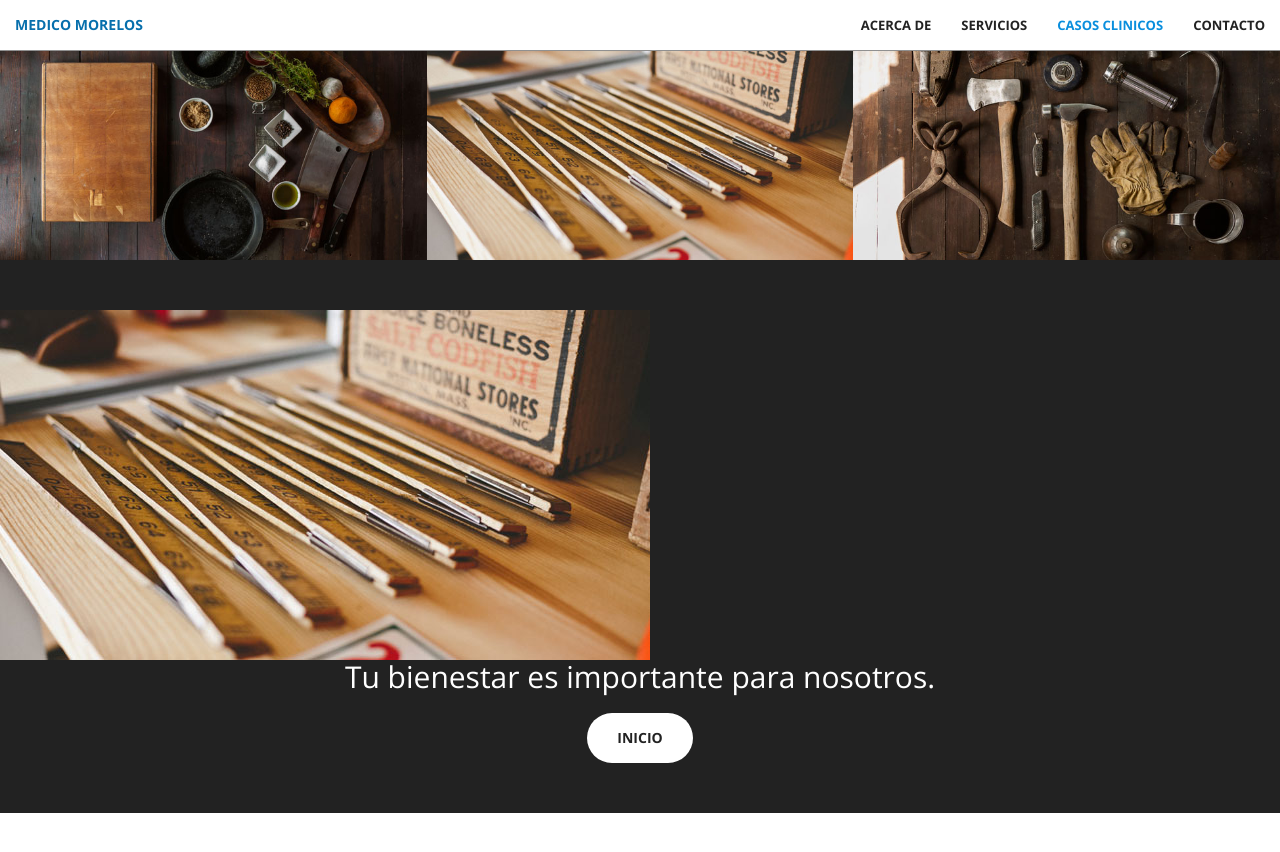
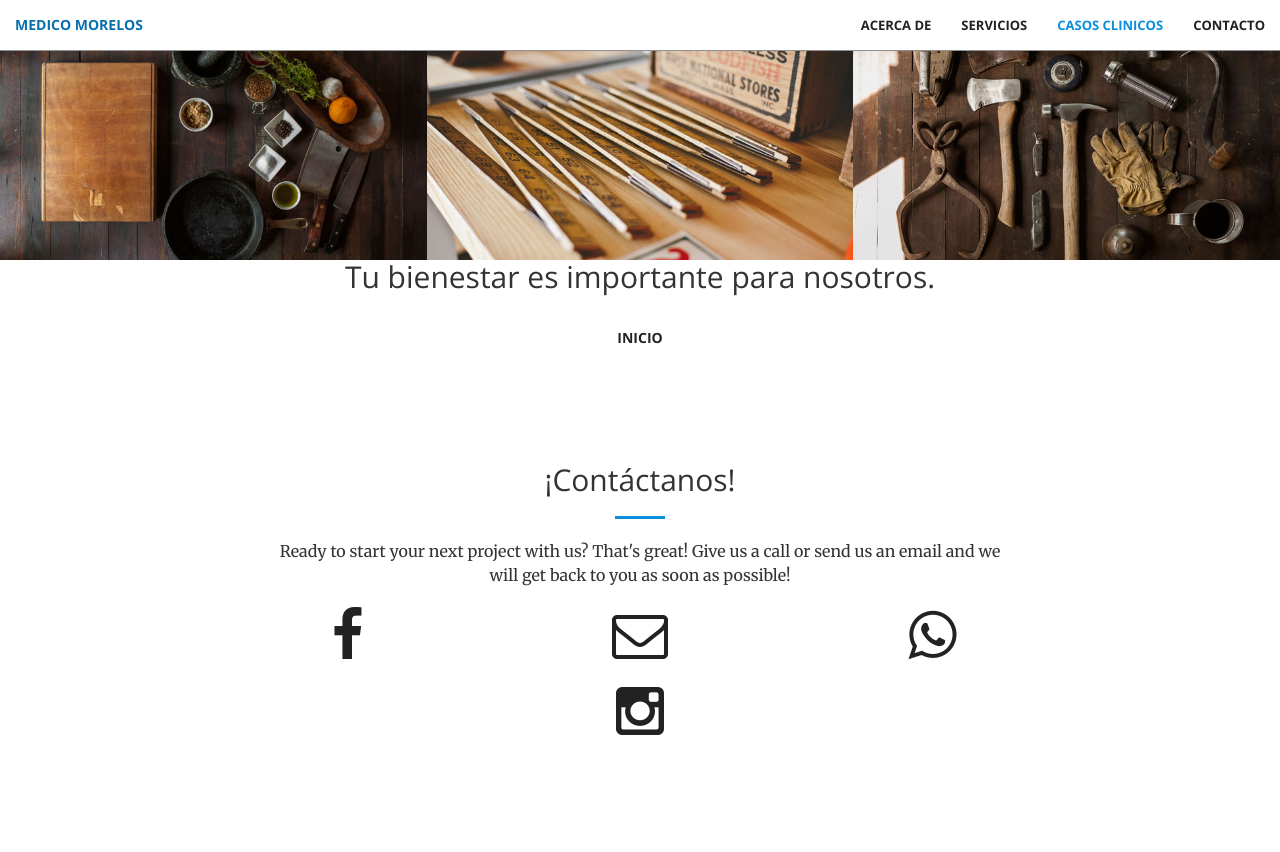
Before and after one commit to MedicoMorales/MedicoMorelos, a Jekyll site: the page built from index.html, in a window 1280 px wide and 900 px high, scrolled down 1926 px. Shown: the top 852 px of the window. Built offline with Jekyll 4.4.1, drawn with Linux system fonts in a browser that asks for light colours.

Commit message:
Update aside.html

```diff
--- a/_includes/aside.html
+++ b/_includes/aside.html
@@ -1,5 +1,5 @@
-  <aside class="bg-dark">
-    <img src="img/portfolio/5.jpg" class="img-responsive" alt>
+  <aside class= "no-padding" img src="img/portfolio/5.jpg" class="img-responsive" alt><!--class="bg-dark">-->
+    <!--<img src="img/portfolio/5.jpg" class="img-responsive" alt>-->
       <div class="container text-center">
           <div class="call-to-action">
               <h2>Tu bienestar es importante para nosotros.</h2>
```
